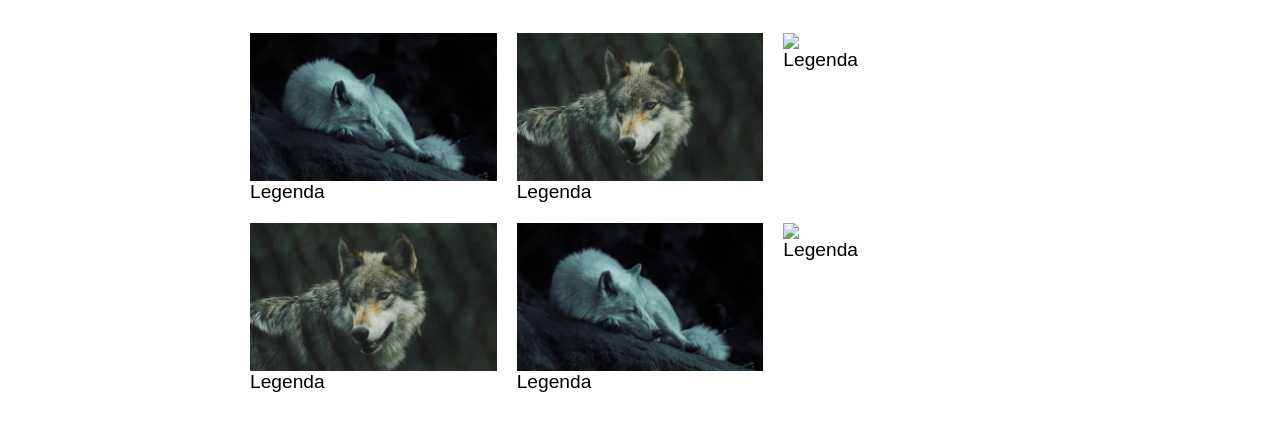
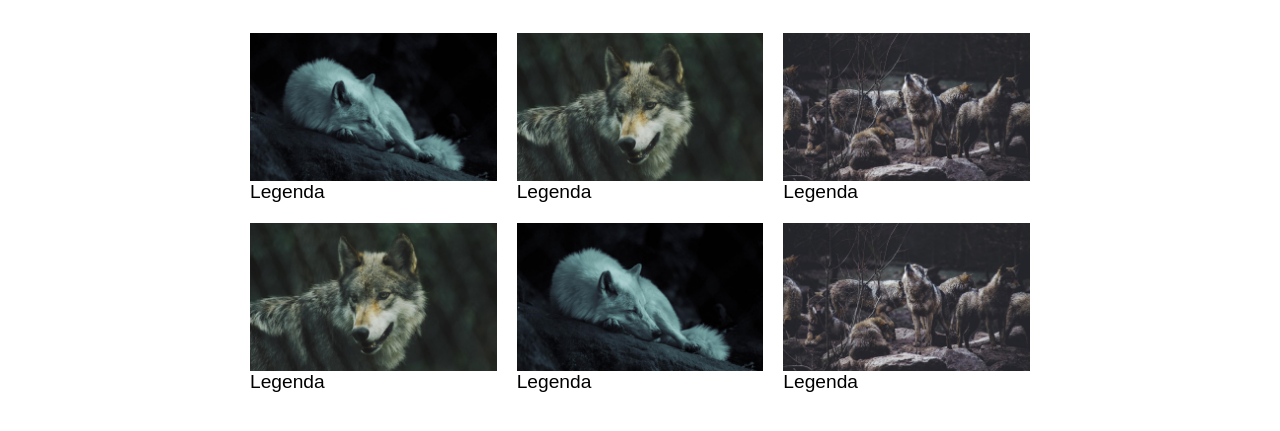
Before and after one commit to Ednardo-Paz/CSS-AVANCADO-CURSO-ORIGAMID, a plain HTML site: page index.html in a window 1280 px wide. Shown: the part 229-660 px from the top of the page. Drawn offline with Linux system fonts and the light colour scheme.

Commit message:
layout
layout

```diff
--- a/index.html
+++ b/index.html
@@ -33,7 +33,7 @@
             <p>Legenda</p>
         </div>
         <div>
-            <img src="/imagens/publico/css-grid-layout-e-flexbox-quando-utilizar/grid-flexbox_inicio/img/lobo3.jpg">
+            <img src="/imagens/lobo3.jpg">
             <p>Legenda</p>
         </div>
         <div>
@@ -45,7 +45,7 @@
             <p>Legenda</p>
         </div>
         <div>
-            <img src="/imagens/publico/css-grid-layout-e-flexbox-quando-utilizar/grid-flexbox_inicio/img/lobo3.jpg">
+            <img src="/imagens/lobo3.jpg">
             <p>Legenda</p>
         </div>
 
```
Also changed, not shown: imagens/lobo3.jpg (added).
